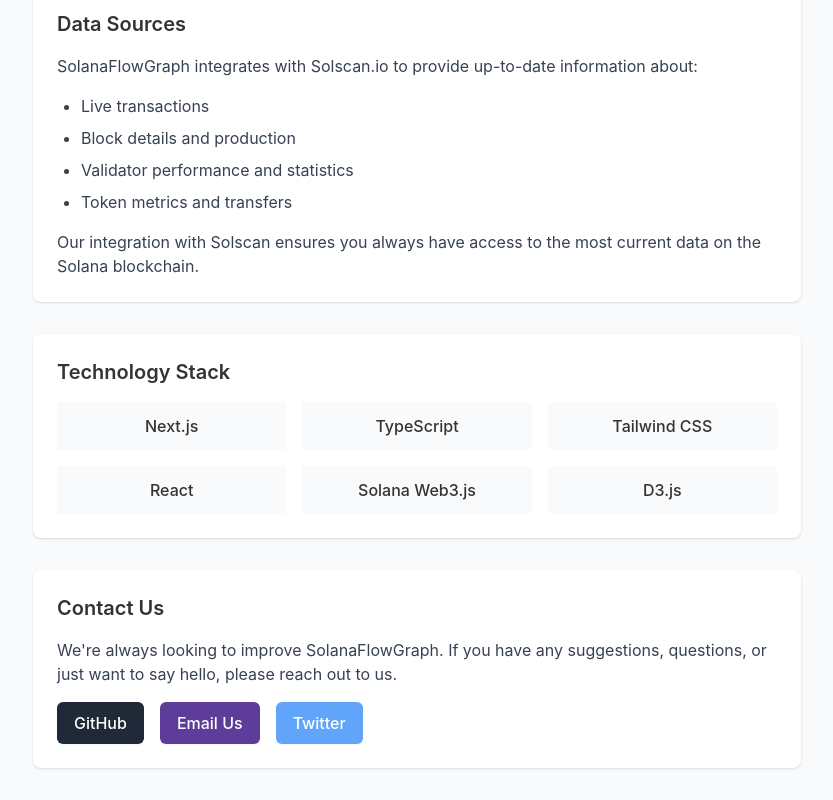
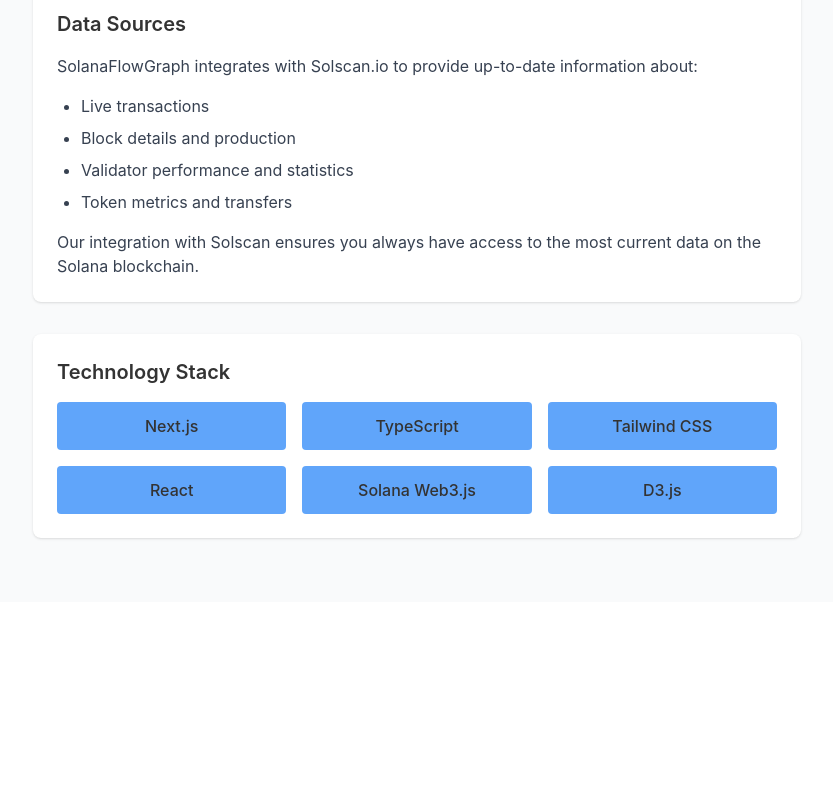
Before and after one commit to Zeddli/SolanaFlowgraph, a Next.js app: page /about in a window 1280 px wide. Shown: the part 786-1586 px from the top of the page, without its empty margins (223-1056 px from the left). After the commit the page ends 1388 px from the top, so only its background shows below. Built offline with nearby package versions, Linux system fonts and the light colour scheme.

Commit message:
change in about

```diff
--- a/src/app/about/page.tsx
+++ b/src/app/about/page.tsx
@@ -54,44 +54,14 @@
             <h2 className="text-xl font-semibold mb-4">Technology Stack</h2>
             <div className="grid grid-cols-2 md:grid-cols-3 gap-4">
               {['Next.js', 'TypeScript', 'Tailwind CSS', 'React', 'Solana Web3.js', 'D3.js'].map((tech) => (
-                <div key={tech} className="bg-gray-50 rounded p-3 text-center">
+                <div key={tech} className="bg-blue-400 rounded p-3 text-center">
                   <span className="font-medium">{tech}</span>
                 </div>
               ))}
             </div>
           </div>
 
-          <div className="bg-white rounded-lg shadow p-6">
-            <h2 className="text-xl font-semibold mb-4">Contact Us</h2>
-            <p className="text-gray-700 mb-4">
-              We're always looking to improve SolanaFlowGraph. If you have any suggestions, questions, or just want to
-              say hello, please reach out to us.
-            </p>
-            <div className="flex flex-col sm:flex-row gap-4">
-              <a
-                href="https://github.com/Zeddli/solana-flowgraph"
-                target="_blank"
-                rel="noopener noreferrer"
-                className="inline-flex items-center justify-center px-4 py-2 border border-transparent text-base font-medium rounded-md shadow-sm text-white bg-gray-800 hover:bg-gray-700"
-              >
-                GitHub
-              </a>
-              <a
-                href="mailto:contact@solanaflowgraph.io"
-                className="inline-flex items-center justify-center px-4 py-2 border border-transparent text-base font-medium rounded-md shadow-sm text-white bg-primary hover:bg-primary/90"
-              >
-                Email Us
-              </a>
-              <a
-                href="https://twitter.com/solanaflowgraph"
-                target="_blank"
-                rel="noopener noreferrer"
-                className="inline-flex items-center justify-center px-4 py-2 border border-transparent text-base font-medium rounded-md shadow-sm text-white bg-blue-400 hover:bg-blue-500"
-              >
-                Twitter
-              </a>
-            </div>
-          </div>
+
         </div>
       </div>
     </main>
```
